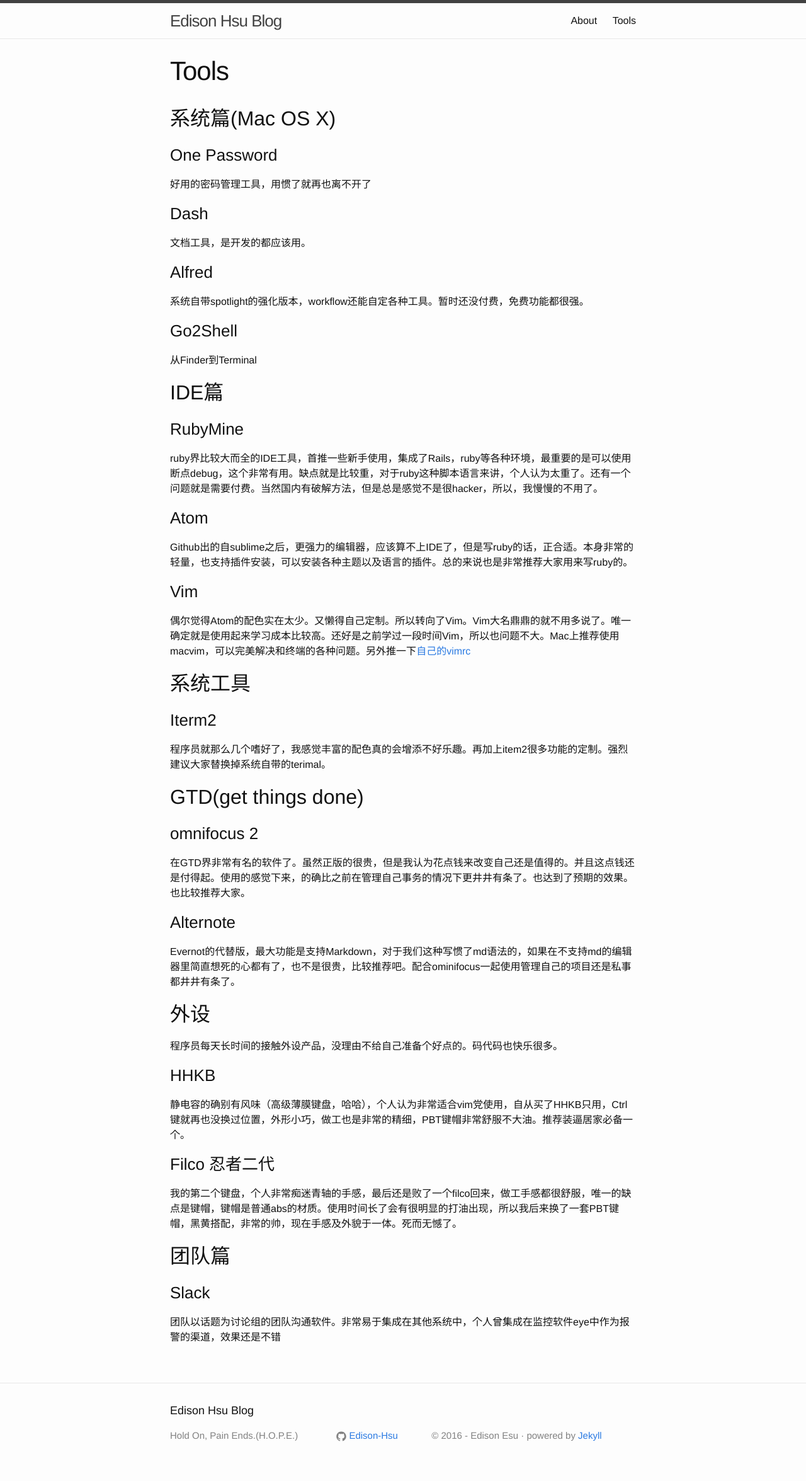
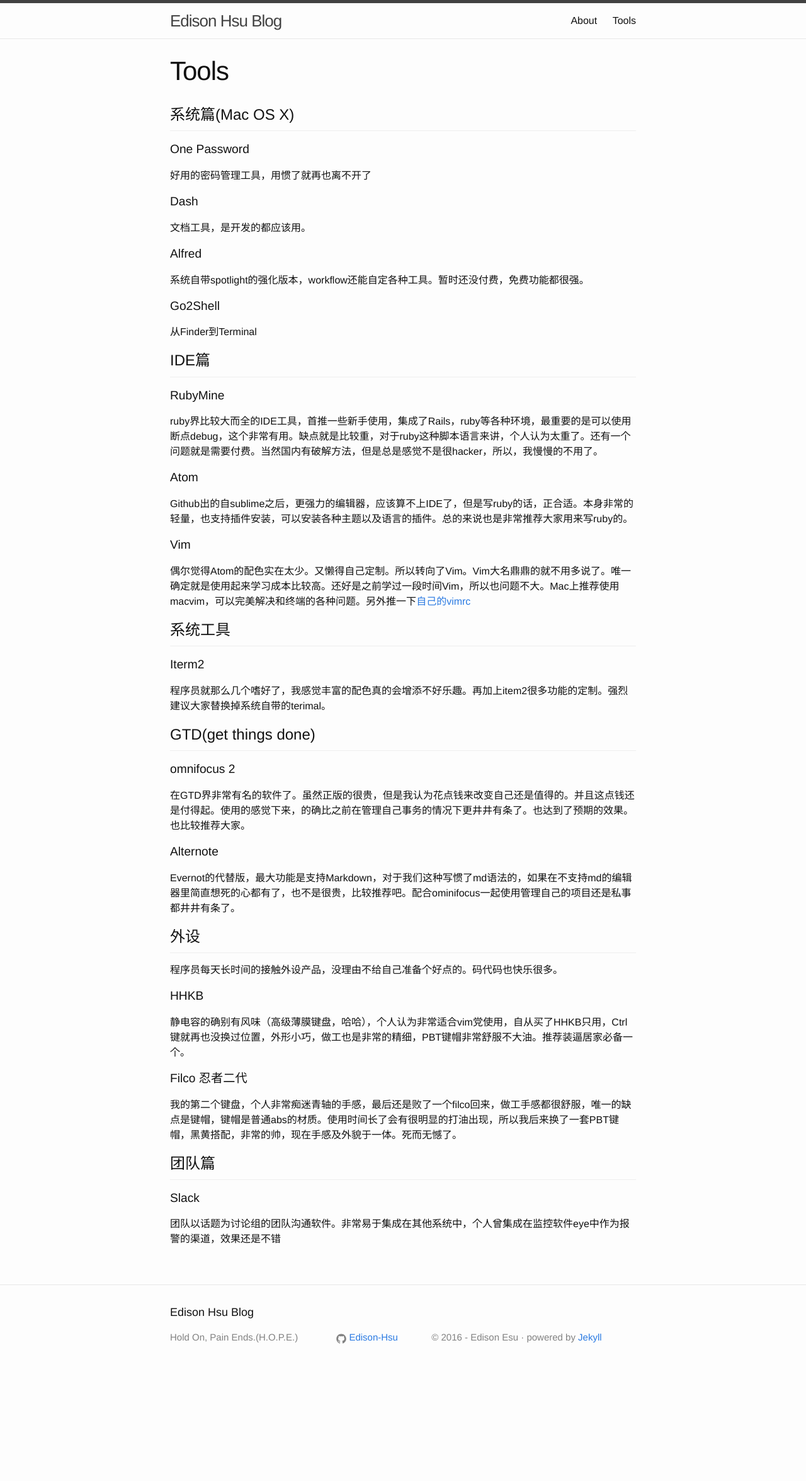
Before and after one commit to Edison-Hsu/Edison-Hsu.github.io, a Jekyll site: the page built from tools.md, in a window 1280 px wide. Shown: the whole page at 63% size. Built offline with Jekyll 4.4.1, drawn with Linux system fonts in a browser that asks for light colours; comment, search, counter and statistics services are not loaded; after the commit the page ends 2195 px from its top, so only the background shows below that.

Commit message:
change theme

```diff
--- a/_sass/_layout.scss
+++ b/_sass/_layout.scss
@@ -86,8 +86,6 @@
   }
 }
 
-
-
 /**
  * Site footer
  */
@@ -111,6 +109,7 @@
   font-size: 15px;
   color: $grey-color;
   margin-left: -$spacing-unit / 2;
+
   @extend %clearfix;
 }
 
@@ -122,40 +121,40 @@
 
 .footer-col-1 {
   width: -webkit-calc(35% - (#{$spacing-unit} / 2));
-    width:         calc(35% - (#{$spacing-unit} / 2));
+  width: calc(35% - (#{$spacing-unit} / 2));
 }
 
 .footer-col-2 {
   width: -webkit-calc(20% - (#{$spacing-unit} / 2));
-    width:         calc(20% - (#{$spacing-unit} / 2));
+  width: calc(20% - (#{$spacing-unit} / 2));
 }
 
 .footer-col-3 {
   width: -webkit-calc(45% - (#{$spacing-unit} / 2));
-    width:         calc(45% - (#{$spacing-unit} / 2));
+  width: calc(45% - (#{$spacing-unit} / 2));
 }
 
 @include media-query($on-laptop) {
   .footer-col-1,
   .footer-col-2 {
     width: -webkit-calc(50% - (#{$spacing-unit} / 2));
-        width:         calc(50% - (#{$spacing-unit} / 2));
+    width: calc(50% - (#{$spacing-unit} / 2));
   }
 
   .footer-col-3 {
     width: -webkit-calc(100% - (#{$spacing-unit} / 2));
-        width:         calc(100% - (#{$spacing-unit} / 2));
+    width: calc(100% - (#{$spacing-unit} / 2));
   }
 }
+
 
 @include media-query($on-palm) {
   .footer-col {
     float: none;
     width: -webkit-calc(100% - (#{$spacing-unit} / 2));
-        width:         calc(100% - (#{$spacing-unit} / 2));
+    width: calc(100% - (#{$spacing-unit} / 2));
   }
 }
-
 
 
 /**
@@ -188,8 +187,6 @@
   font-size: 24px;
 }
 
-
-
 /**
  * Posts
  */
@@ -210,16 +207,20 @@
 .post-content {
   margin-bottom: $spacing-unit;
 
-    h2 {
-        font-size: 32px;
+  h1, h2 {
+    font-weight: 500;
+    padding-bottom: 0.3em;
+    font-size: 1.5em;
+    border-bottom: 1px solid #eee;
 
     @include media-query($on-laptop) {
-            font-size: 28px;
+      font-size: 1em;
     }
   }
 
   h3 {
-        font-size: 26px;
+    font-size: 1.2em;
+    font-weight: 500;
 
     @include media-query($on-laptop) {
       font-size: 22px;
@@ -239,7 +240,6 @@
   margin-top: $spacing-unit * 1.5;
 }
 
-
 .image-wrapper {
   text-align: center;
 
```
Also changed, not shown: index.html (+3 -4 lines). Lines whose indentation alone changed are shown as unchanged.
